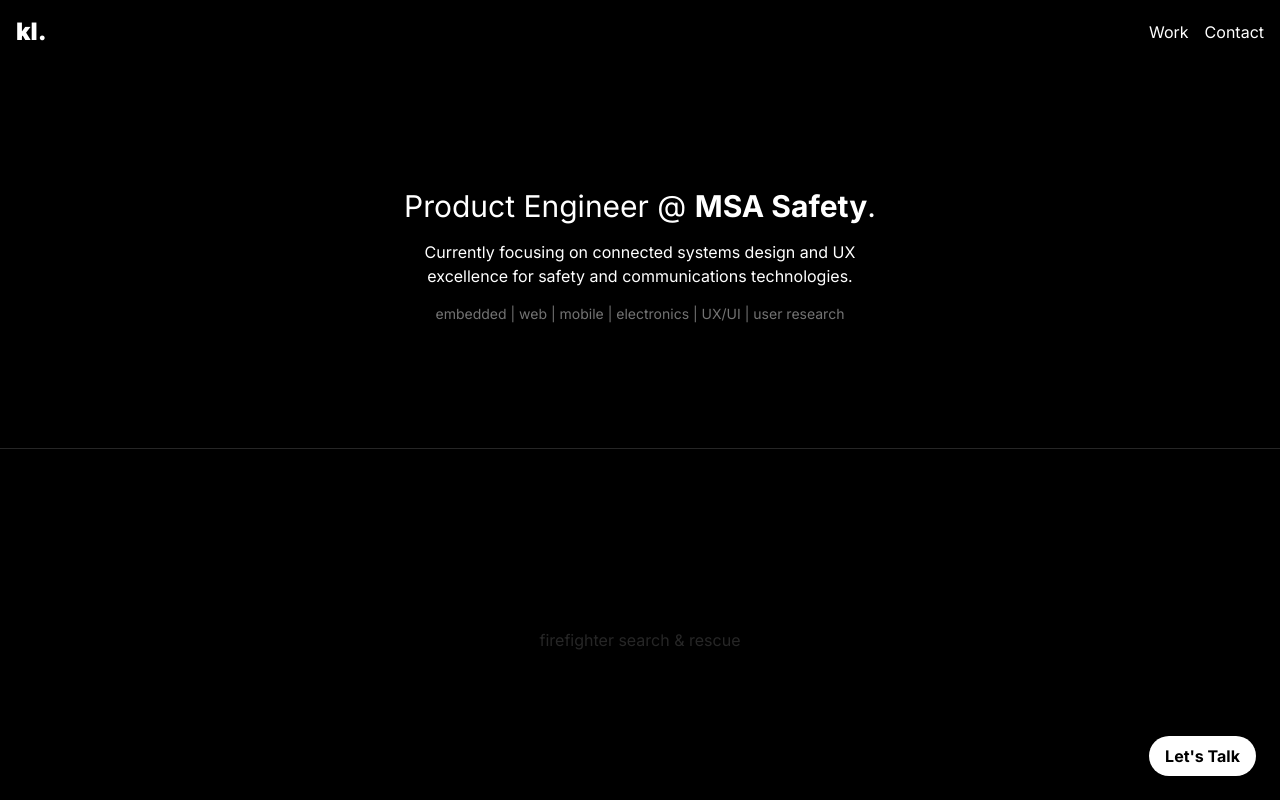
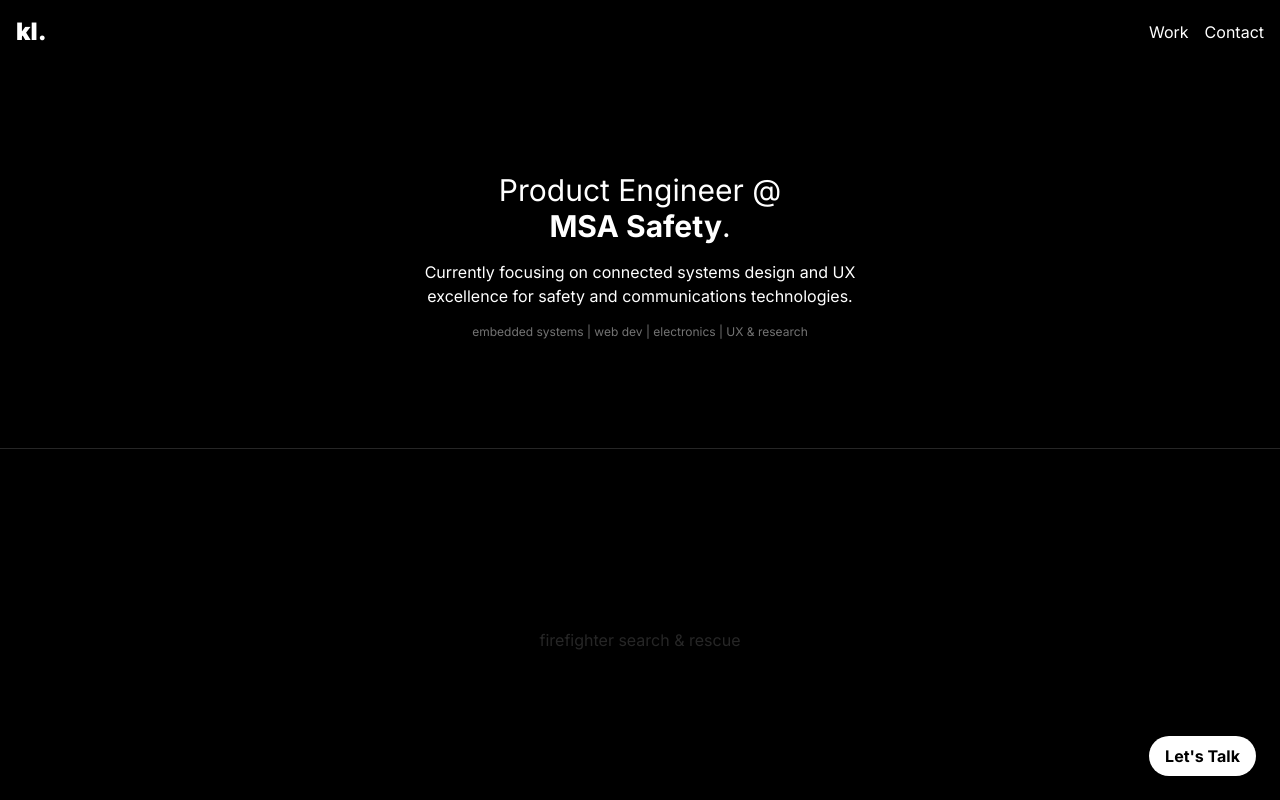
Before and after one commit to eekevinle/kevin, a SvelteKit app: page / in a window 1280 px wide. Built offline with nearby package versions, Linux system fonts and the light colour scheme.

Commit message:
formatting

```diff
--- a/src/routes/+page.svelte
+++ b/src/routes/+page.svelte
@@ -17,16 +17,18 @@
 	<div class="flex-1 overflow-y-auto pt-16 hide-scrollbar">
 		<div class="min-h-full flex flex-col justify-center items-center">
 			<!-- intro -->
-			<div class="h-96 flex flex-col gap-4 justify-center items-center">
-				<div class="text-3xl">Product Engineer @ <b>MSA Safety</b>.</div>
+			<div class="h-96 max-w-lg px-8 flex flex-col gap-4 justify-center items-center">
+				<div class="text-3xl text-center">
+					Product Engineer @ <p><b>MSA Safety</b>.</p>
+				</div>
 				<div class="flex flex-col items-center">
-					<div class="max-w-md text-center">
+					<div class="text-center">
 						Currently focusing on connected systems design and UX excellence for safety and
 						communications technologies.
 					</div>
 				</div>
-				<div class="text-sm text-neutral-500">
-					embedded | web | mobile | electronics | UX/UI | user research
+				<div class="text-xs text-neutral-500 text-center">
+					embedded systems | web dev | electronics | UX & research
 				</div>
 			</div>
 
```
